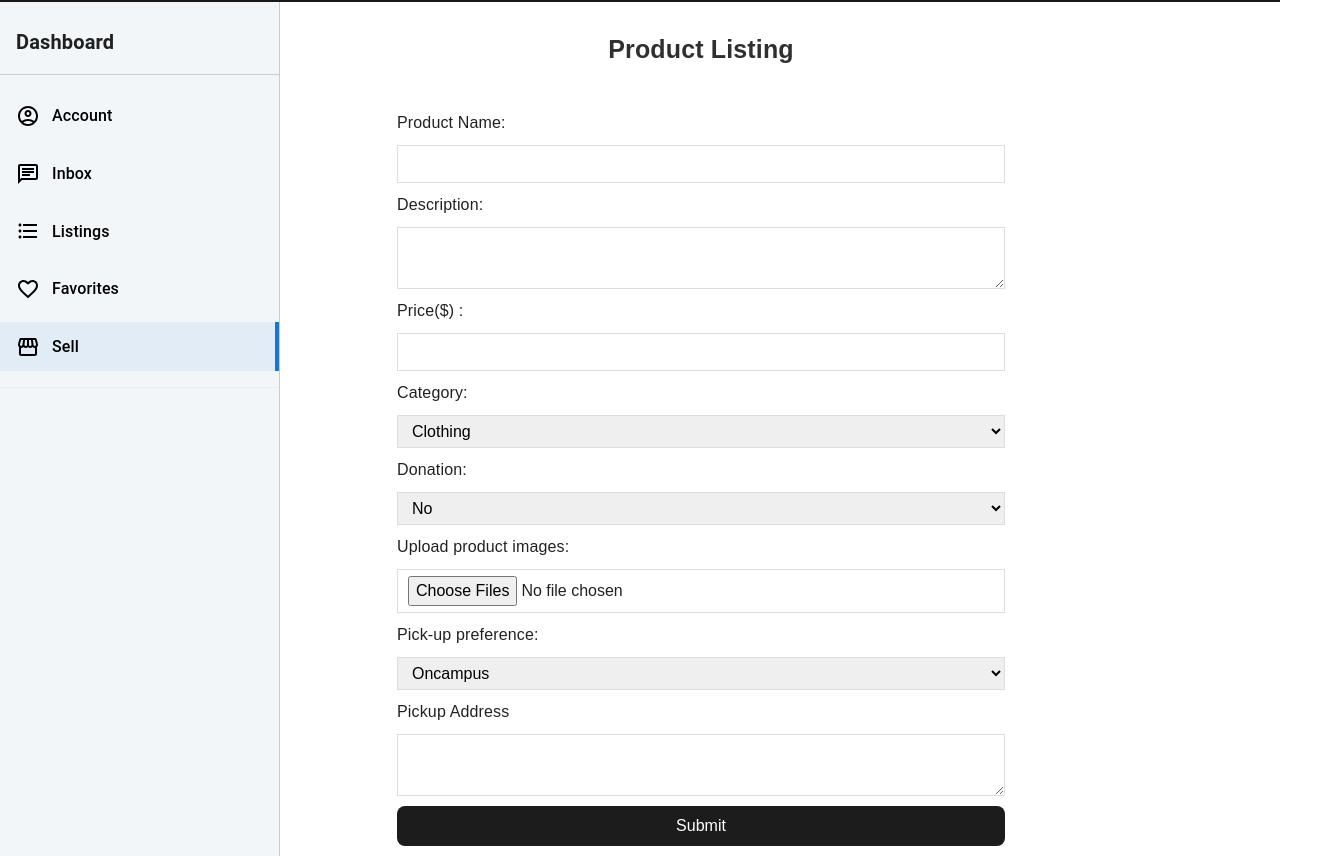
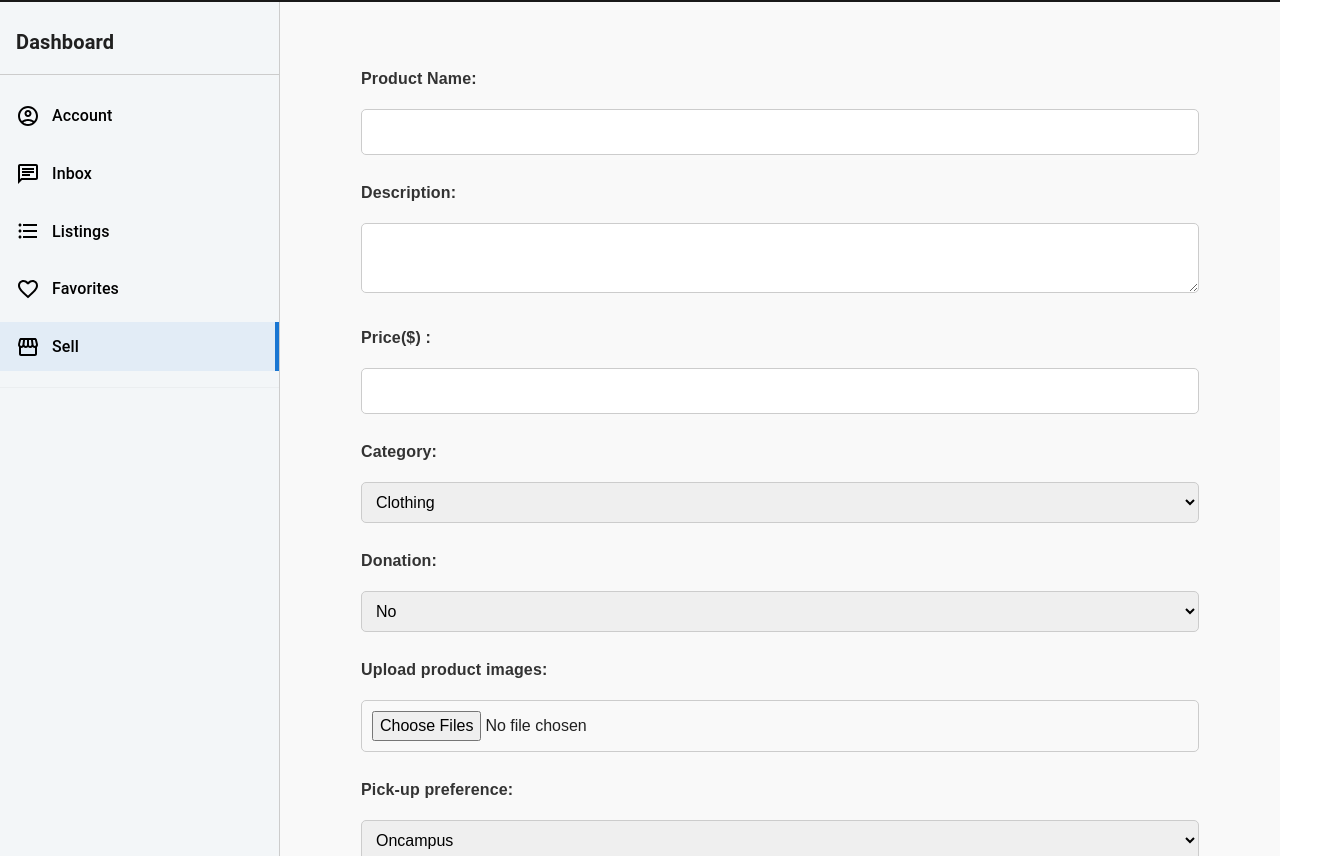
Before and after one commit to Sanjana2712/GatorMart, a React (Create React App) app in the folder applications/client/: page /addproducts in a window 1280 px wide. Shown: the part 84-940 px from the top of the page, 1322 px wide, since content can reach past the window. Built offline with nearby package versions, Linux system fonts and the light colour scheme.

Commit message:
UI changes favorites/form

```diff
--- a/applications/client/src/pages/AddProducts/Add.css
+++ b/applications/client/src/pages/AddProducts/Add.css
@@ -1,55 +1,80 @@
 @import url('https://fonts.googleapis.com/css2?family=Quicksand:wght@300;400;500;600;700&display=swap');
 
-/* blog previews / list */
-.blog-preview {
-  padding: 10px 16px;
-  margin: 20px 0;
-  border-bottom: 1px solid #fafafa;
+/* General Reset */
+* {
+  box-sizing: border-box;
 }
-.blog-preview:hover {
+
+/* Main Container for Add Products */
+
+/* Label Styles */
+.create label {
+  text-align: left;
+  display: block;
+  font-weight: bold; /* Make labels bold */
+  margin: 1rem 0 0.5rem; /* Margin for spacing */
+  color: #333; /* Dark color for better readability */
+}
+
+/* Heading Styles */
+.create h2 {
+  font-size: 28px; /* Slightly larger heading */
+  color: #2f2f2f;
+  margin-bottom: 20px; /* Reduce space below */
+}
+
+/* Input, Textarea, and Select Styles */
+.create input, .create textarea, .create select {
+  width: 100%;
+  padding: 10px; /* Increased padding for comfort */
+  margin: 10px 0;
+  border: 1px solid #ccc; /* Lighter border color */
+  border-radius: 5px; /* Slightly rounded input fields */
+  font-size: 1rem; /* Set a consistent font size */
+  transition: border-color 0.3s; /* Smooth border color change */
+}
+
+.create input:focus, .create textarea:focus, .create select:focus {
+  border-color: #2196F3; /* Highlight border when focused */
+  outline: none; /* Remove default outline */
+}
+
+/* Button Styles */
+.create button {
+  background: #1c1c1c; /* Dark background */
+  color: #fff;
+  border: 0;
+  padding: 10px 20px; /* Increased padding for better click area */
+  border-radius: 8px;
+  cursor: pointer;
+  transition: background 0.3s; /* Smooth background transition */
+}
+
+.create button:hover {
+  background: #474747; /* Slightly lighter on hover */
+}
+
+/* Button Responsive Adjustments */
+@media screen and (max-width: 650px) {
+  .create {
+    padding: 20px; /* Decrease side padding for small screens */
+  }
 }
 
 .create {
-  padding-right: 300px;
-  padding-left: 100px;
-  padding-bottom: 2rem;
-  margin: 0 auto;
-  text-align: center;
-}
-.create label {
-  text-align: left;
-  display: block;
-  font-style: bold;
-
-}
-.create h2 {
-  font-size: 25px;
-  color: #2f2f2f;
-  margin-bottom: 30px;
-}
-.create input, .create textarea, .create select {
-  width: 100%;
-  padding: 6px 10px;
-  margin: 10px 0;
-  border: 1px solid #ddd;
-  box-sizing: border-box;
-  display: block;
-}
-.create button {
-  background: #1c1c1c;
-  color: #fff;
-  border: 0;
-  padding: 8px;
-  border-radius: 8px;
-  min-width: 38rem;
-  cursor: pointer;
+  padding: 2rem; /* More padding around content */
+  margin: 0; /* Remove margin to stretch full width */
+  text-align: left; /* Align text to the left */
+  background-color: #f9f9f9; /* Light background for contrast */
+  border-radius: 0; /* Remove borders for full width usage */
+  box-shadow: none; /* Remove shadow for a flat design */
 }
 
-.create button:hover {
-  background: #474747;
-  color: #fff;
-  border: 0;
-  padding: 8px;
-  border-radius: 8px;
-  cursor: pointer;
+/* Additional Styles for Larger Screens */
+@media (min-width: 1025px) {
+  .create {
+    width: 70vw; /* Full viewport width */
+    height: auto; /* Allow to expand as needed */
+    padding: 4rem; /* Consistent padding */
+  }
 }
--- a/applications/client/src/pages/AddProducts/AddProducts.js
+++ b/applications/client/src/pages/AddProducts/AddProducts.js
@@ -110,7 +110,6 @@ const AddProducts = () => {
   return (
      <div style={{ display: 'flex'}}> <Sidebar/><div className="create" style={{ flexGrow: 1, paddingTop:'2rem' }}>
 
-     <h2><b>Product Listing</b></h2>
      <form onSubmit={handleSubmit}style={{padding: "17px"}}>
 
        <label>Product Name:</label>
--- a/applications/client/src/pages/ProductInfo/products.js
+++ b/applications/client/src/pages/ProductInfo/products.js
@@ -127,17 +127,24 @@ useEffect(() => {
      backgroundColor: fav ? '#a31919' : '#232323',
      width: '48%',
      height: '42px',
-        marginTop: fav ? '25px' : '25px',
+     marginTop: '25px',
      color: 'white',
-        textTransform: 'none'
+     textTransform: 'none',
+     transition: 'background-color 0.3s', // Smooth transitions
    }}
    onMouseEnter={(e) => {
-        e.target.style.backgroundColor = '#4D4D4D';
-        e.target.style.color = 'white'; // Change text color to #191919 on hover
+     if (fav) {
+       e.target.style.backgroundColor = '#8B0000'; // Darker red for Remove from Favorites
+     } else {
+       e.target.style.backgroundColor = '#4D4D4D'; // Light grey for Add to Favorites
+     }
    }}
    onMouseLeave={(e) => {
-        e.target.style.backgroundColor = '#232323';
-        e.target.style.color = 'white'; // Change text color to #191919 on hover
+     if (fav) {
+       e.target.style.backgroundColor = '#a31919'; // Original red for Remove from Favorites
+     } else {
+       e.target.style.backgroundColor = '#232323'; // Original dark grey for Add to Favorites
+     }
    }}
    variant="contained"
  >
```
Lines whose indentation alone changed are shown as unchanged.
